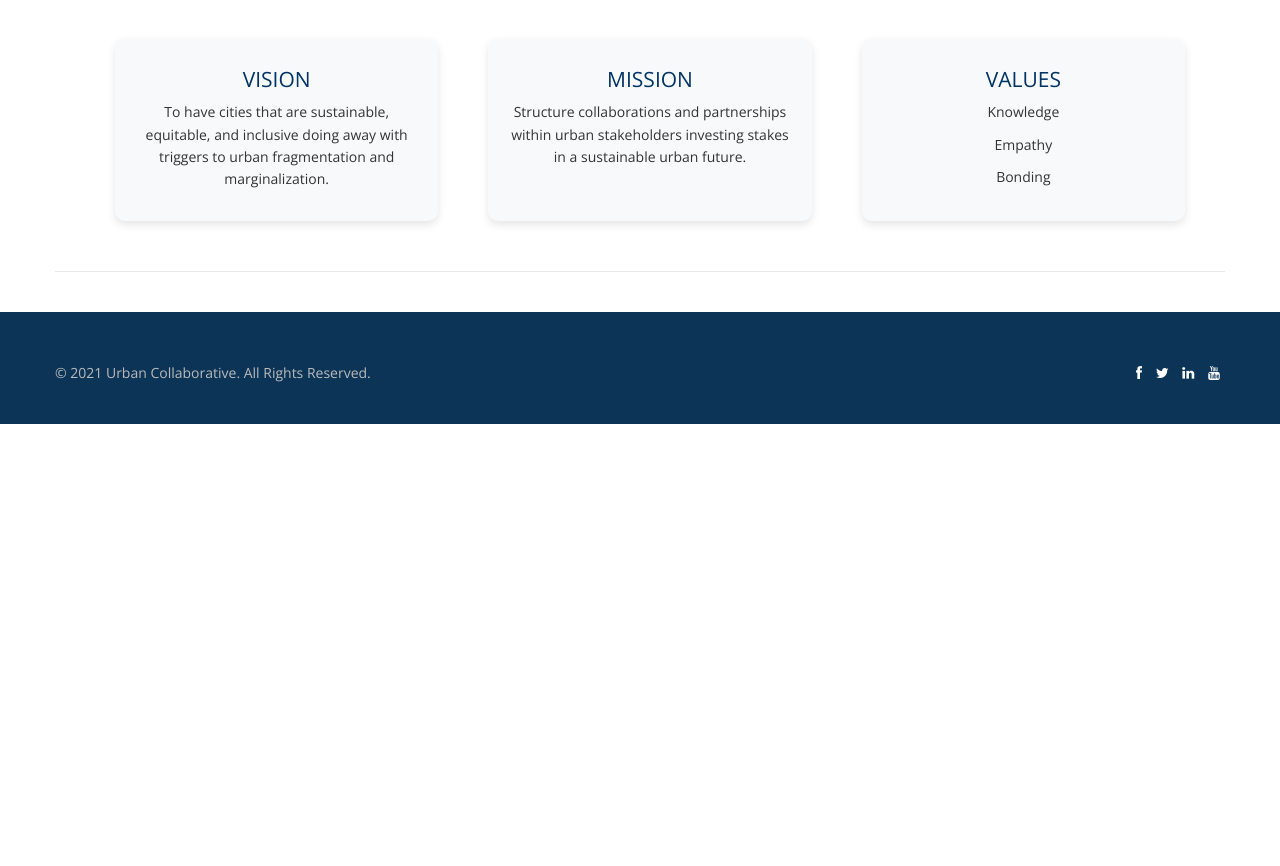
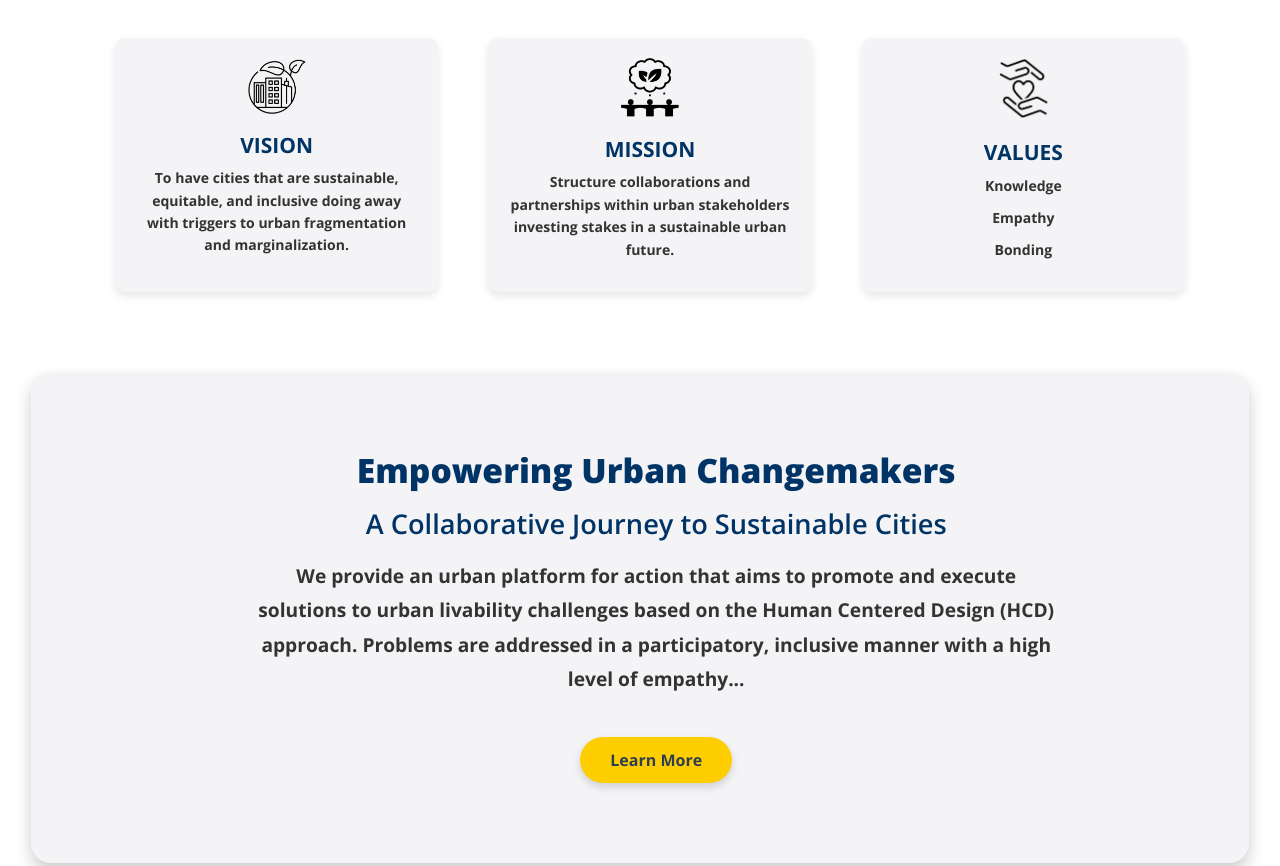
Before and after one commit to sarahfaisal/urban.org, a plain HTML site: page index.html in a window 1280 px wide. Shown: the part 1120-1986 px from the top of the page. Before the commit the page ends 1544 px from the top, so only its background shows below. Drawn offline with nearby package versions, Linux system fonts and the light colour scheme.

Commit message:
about us linking

```diff
--- a/css/style.css
+++ b/css/style.css
@@ -46,6 +46,7 @@
 ==================================== */
 
 body {
+  /* width: 100%; */
   font-family: 'Open Sans', sans-serif;
   font-size: 14px;
   font-weight: 400;
@@ -83,7 +84,7 @@ h2.errortitle {
 }
 
 .et-wrapper {
-  width: 200px;
+  width: 500px;
   height: 200px;
 }
 
@@ -177,7 +178,11 @@ img.img-polaroid {
 ==================================== */
 
 /* --- header -- */
-
+/* .container{
+  background-color: #f4f4f6;
+  padding-top: 2px;
+  padding-bottom: 10px;
+} */
 header {
   background: #fff;
   margin: 0;
@@ -1450,6 +1455,7 @@ article a.btn.btn-theme i {
 
 .post-slider {
   margin-bottom: 20px;
+
 }
 
 .post-quote blockquote {
@@ -2780,7 +2786,7 @@ ul.the-icons {
 }
 
 .card {
-  background-color: #f8f9fa;
+  background-color: #f4f4f6;
   padding: 20px;
   border-radius: 10px;
   box-shadow: 0 4px 8px rgba(0, 0, 0, 0.1);
@@ -2790,6 +2796,7 @@ ul.the-icons {
 
 .card h2 {
   font-size: 1.5em;
+  font-weight: bold;
   color: #003366; /* Customize to match your theme */
 }
 
@@ -2800,6 +2807,7 @@ ul.the-icons {
 
 .card p {
   font-size: 1em;
+  font-weight: bold;
   color: #333;
 }
 
@@ -2813,3 +2821,72 @@ ul.the-icons {
 .card span4 p {
   white-space: pre-line;
 }
+
+.icon {
+  width: 60px;   /* Adjust as needed */
+  height: auto;  /* Keeps aspect ratio */
+  margin-bottom: 10px;
+}
+
+
+/* about section */
+.about-section {
+  background: #f4f4f6; /* Gradient background */
+  color: #003366; /* White text for contrast */
+  padding: 80px 20px;
+  text-align: center;
+  /* border-radius: 10px; */
+  border-radius: 20px; /* Rounded corners */
+  margin: 0 auto;
+  margin-bottom: 20px;
+  width: 92%; /* Reduce width for space on the sides */
+  box-shadow: 0 8px 16px rgba(0, 0, 0, 0.2);
+}
+
+.about-heading {
+  font-size: 2.1rem;
+  color: #003366; /* Heading color */
+  margin-bottom: 20px;
+  font-weight: 800;
+}
+
+.about-heading-1 {
+  font-size: 1.7rem;
+  color: #003366; /* Heading color */
+  margin-bottom: 20px;
+  font-weight: 600;
+}
+
+.about-text {
+  font-size: 1.2rem;
+  color:#333; /* Light gray for subtle contrast */
+  margin-bottom: 40px;
+  line-height: 1.8;
+  max-width: 800px;
+  font-weight: bold;
+  margin-left: auto;
+  margin-right: auto;
+}
+
+.read-more-button {
+  display: inline-block;
+  background-color: #ffce00; /* Bright yellow for attention */
+  color: #2c3e50; /* Dark text for button */
+  text-decoration: none;
+  padding: 12px 30px;
+  font-size: 1rem;
+  border-radius: 25px;
+  transition: all 0.3s ease;
+  font-weight: 700;
+  box-shadow: 0 4px 8px rgba(0, 0, 0, 0.15); /* Subtle shadow for depth */
+}
+
+.read-more-button:hover {
+  background-color: #ffc107; /* Slightly darker yellow */
+  transform: translateY(-2px); /* Lift effect */
+}
+
+/* .container {
+  max-width: 800px;
+  margin: 0 auto;
+} */
--- a/index.html
+++ b/index.html
@@ -95,17 +95,17 @@
                           <img src="img/slides/slide0.png" alt="" />
                         </li>
                         <li>
-                          <img src="img/slides/slide1.png" alt="" />
+                          <img src="img/slides/5.png" alt="" />
                         </li>
                         <li>
-                          <img src="img/slides/slide2.png" alt="" />
+                          <img src="img/slides/6.png" alt="" />
                         </li>
                          <li>
-                          <img src="img/slides/slide3.png" alt="" />
+                          <img src="img/slides/7.png" alt="" />
                         </li>
-                        <li>
+                        <!-- <li>
                           <img src="img/slides/slide4.png" alt="" />
-                        </li>
+                        </li> -->
 
                       </ul>
                     </div>
@@ -162,20 +162,29 @@
 
       </div>
     </section> -->
+    <!-- <div class="row">
+      <div class="span12">
+        <div class="solidline"></div>
+      </div>
+    </div> -->
     <section>
       <div class="container">
         <div class="card-container row"><br>
           <div class="card span4">
+            <img src="img/logo1.png" alt="Vision Icon" class="icon">
             <h2>VISION</h2>
+            <!-- <img src="img/logo1.png" alt="Vision Icon" class="icon"> -->
             <!-- <h3>Cities for All</h3> -->
             <p>To have cities that are sustainable, equitable, and inclusive doing away with triggers to urban fragmentation and marginalization.</p>
           </div>
           <div class="card span4">
+            <img src="img/logo2.png" alt="Vision Icon" class="icon">
             <h2>MISSION</h2>
             <!-- <h3>Creating a Shared Vision through Collaborative Action</h3> -->
             <p>Structure collaborations and partnerships within urban stakeholders investing stakes in a sustainable urban future.</p>
           </div>
           <div class="card span4">
+            <img src="img/logo3.png" alt="Vision Icon" class="icon">
             <h2>VALUES</h2>
             <!-- <p>Knowledge,
               Empathy, and
@@ -186,13 +195,23 @@
           </div>
         </div>
         <div class="row">
-          <div class="span12">
+          <!-- <div class="span12">
             <div class="solidline"></div>
-          </div>
+          </div> -->
         </div>
       </div>
     </section>
 
+    <section class="about-section">
+      <div class="container">
+        <h4 class="about-heading">Empowering Urban Changemakers</h4>
+        <h6 class="about-heading-1">A Collaborative Journey to Sustainable Cities</h6>
+        <p class="about-text">
+          We provide an urban platform for action that aims to promote and execute solutions to urban livability challenges based on the Human Centered Design (HCD) approach. Problems are addressed in a participatory, inclusive manner with a high level of empathy...
+        </p>
+        <a href="about-us.html" class="read-more-button">Learn More</a>
+      </div>
+    </section>
 
 
 
```
Also changed, not shown: img/logo1.png (added), img/logo2.png (added), img/logo3.png (added), img/logo4.png (added), img/slides/5.png (added), img/slides/6.png (added), img/slides/7.png (added).
